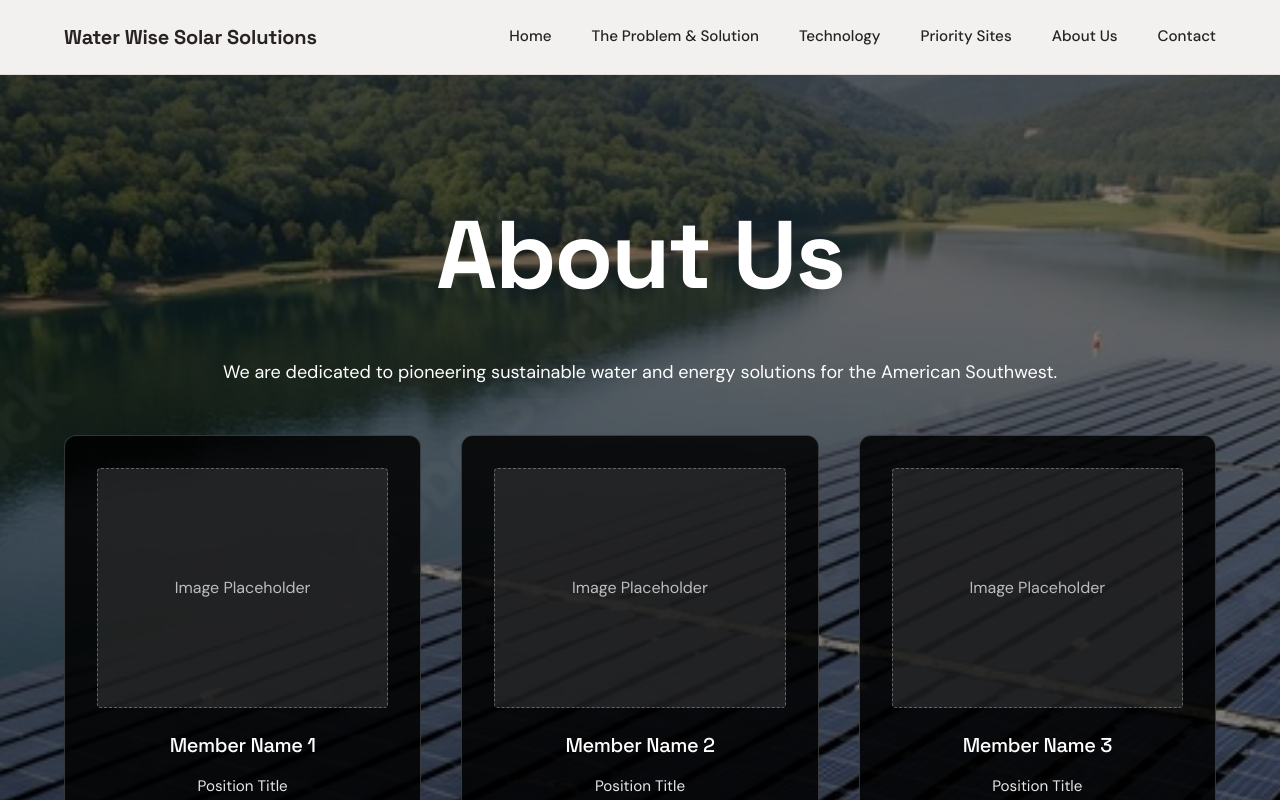
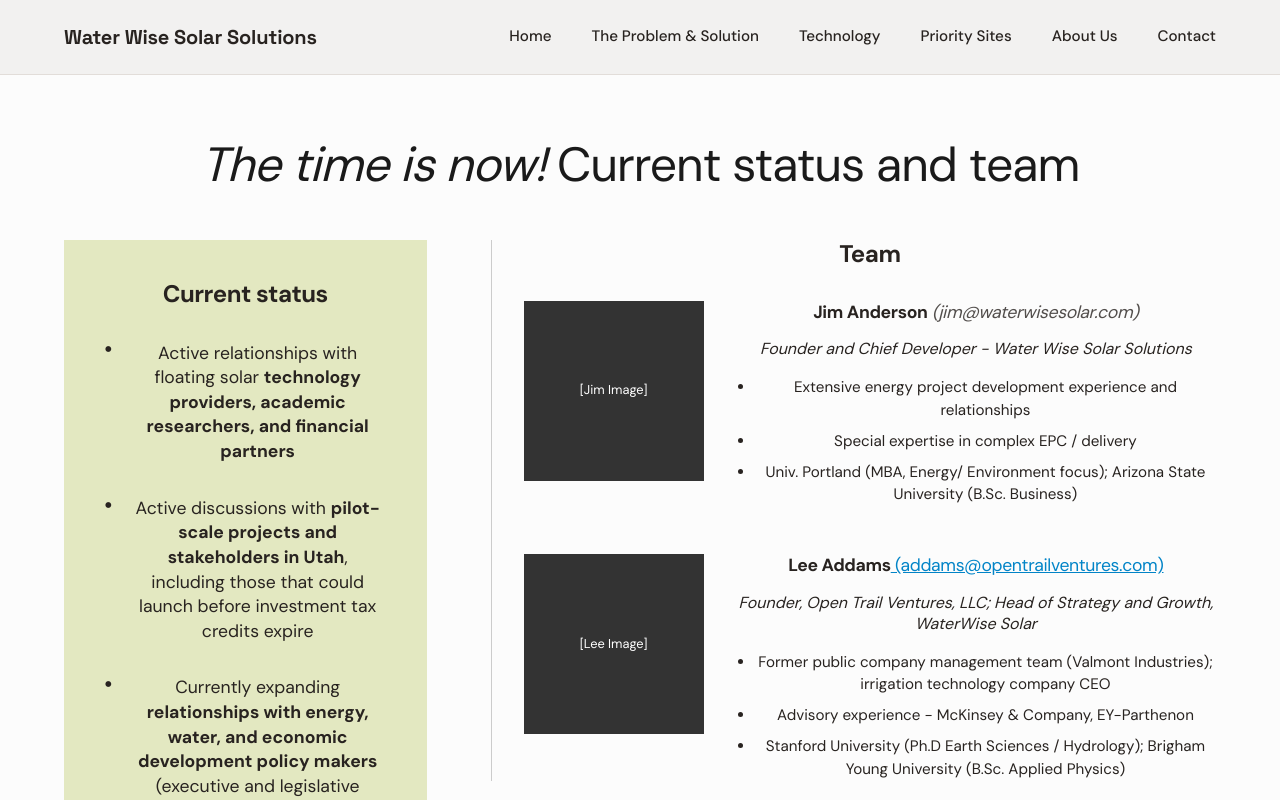
Before and after one commit to davibus/waterwisesolar, a Next.js app: page /about in a window 1280 px wide. Shown: the top 800 px of the page. Built offline with nearby package versions, Linux system fonts and the light colour scheme.

Commit message:
feat: rebuild about page layout to match screenshot

```diff
--- a/src/app/about/page.tsx
+++ b/src/app/about/page.tsx
@@ -1,68 +1,127 @@
 import Link from 'next/link';
-import Image from 'next/image';
 
 export default function AboutPage() {
     return (
-        <div>
-            {/* About Us Section - Styled like Political Section */}
-            <section className="section section-light section-with-video" style={{
-                backgroundImage: 'url(/images/AdobeStock_1500691155_Preview.jpeg)',
-                backgroundSize: 'cover',
-                backgroundPosition: 'center',
-                backgroundRepeat: 'no-repeat',
-                position: 'relative',
-                minHeight: '80vh',
-                display: 'flex',
-                alignItems: 'center',
-                paddingTop: '8rem', // Account for fixed header
-                paddingBottom: '8rem'
+        <div className="section section-light" style={{ minHeight: '100vh', padding: '4rem 0' }}>
+            <div className="container">
+                {/* Main Page Title */}
+                <h1 style={{
+                    fontSize: 'clamp(2rem, 4vw, 3rem)',
+                    marginBottom: '3rem',
+                    fontFamily: 'DM Sans, sans-serif',
+                    fontWeight: 'normal',
+                    fontStyle: 'italic',
+                    color: '#1a1a1a'
                 }}>
-                {/* Dark Overlay */}
+                    The time is now! <span style={{ fontStyle: 'normal' }}>Current status and team</span>
+                </h1>
+
+                <div style={{ display: 'grid', gridTemplateColumns: '1fr 2fr', gap: '4rem', alignItems: 'start' }}>
+
+                    {/* Left Column: Current Status */}
                     <div style={{
-                    position: 'absolute',
-                    top: 0,
-                    left: 0,
-                    right: 0,
-                    bottom: 0,
-                    backgroundColor: 'rgba(0, 0, 0, 0.5)',
-                    zIndex: 0
-                }}></div>
+                        backgroundColor: '#e3e8c1', // Approximate light green from screenshot
+                        padding: '2.5rem',
+                        borderRadius: '0',
+                        height: '100%'
+                    }}>
+                        <h2 style={{ fontSize: '1.5rem', marginBottom: '2rem', fontWeight: '700', fontFamily: 'DM Sans, sans-serif' }}>Current status</h2>
 
-                <div className="container" style={{ position: 'relative', zIndex: 1 }}>
-                    <h1 style={{ textAlign: 'center', marginBottom: 'clamp(2rem, 4vw, 3rem)', color: 'white' }}>About Us</h1>
-                    <p className="overview-intro" style={{ textAlign: 'center', maxWidth: '900px', margin: '0 auto 3rem', color: 'white' }}>
-                        We are dedicated to pioneering sustainable water and energy solutions for the American Southwest.
-                    </p>
+                        <ul style={{ listStyle: 'none', padding: 0, margin: 0 }}>
+                            <li style={{ marginBottom: '2rem', display: 'flex', gap: '1rem', alignItems: 'flex-start' }}>
+                                <span style={{ fontSize: '1.5rem', lineHeight: '1', marginTop: '-0.2rem' }}>•</span>
+                                <span style={{ fontSize: '1.1rem', lineHeight: '1.4' }}>
+                                    Active relationships with floating solar <strong>technology providers, academic researchers, and financial partners</strong>
+                                </span>
+                            </li>
+                            <li style={{ marginBottom: '2rem', display: 'flex', gap: '1rem', alignItems: 'flex-start' }}>
+                                <span style={{ fontSize: '1.5rem', lineHeight: '1', marginTop: '-0.2rem' }}>•</span>
+                                <span style={{ fontSize: '1.1rem', lineHeight: '1.4' }}>
+                                    Active discussions with <strong>pilot-scale projects and stakeholders in Utah</strong>, including those that could launch before investment tax credits expire
+                                </span>
+                            </li>
+                            <li style={{ marginBottom: '1rem', display: 'flex', gap: '1rem', alignItems: 'flex-start' }}>
+                                <span style={{ fontSize: '1.5rem', lineHeight: '1', marginTop: '-0.2rem' }}>•</span>
+                                <span style={{ fontSize: '1.1rem', lineHeight: '1.4' }}>
+                                    Currently expanding <strong>relationships with energy, water, and economic development policy makers</strong> (executive and legislative branches)
+                                </span>
+                            </li>
+                        </ul>
+                    </div>
 
-                    <div className="values-grid">
-                        {/* Team Member / Content Placeholders */}
-                        {[1, 2, 3, 4, 5, 6].map((item) => (
-                            <div key={item} className="value-card">
+                    {/* Right Column: Team */}
+                    <div style={{ paddingLeft: '2rem', borderLeft: '1px solid #ccc' }}>
+                        <h2 style={{ fontSize: '1.5rem', marginBottom: '2rem', fontWeight: '700', fontFamily: 'DM Sans, sans-serif' }}>Team</h2>
+
+                        {/* Team Member 1: Jim */}
+                        <div style={{ display: 'flex', gap: '2rem', marginBottom: '3rem' }}>
                             {/* Image Placeholder */}
                             <div style={{
-                                    width: '100%',
-                                    height: '240px',
-                                    backgroundColor: 'rgba(255,255,255,0.1)',
-                                    marginBottom: '1.5rem',
-                                    borderRadius: '4px',
+                                width: '180px',
+                                height: '180px',
+                                backgroundColor: '#333',
+                                flexShrink: 0,
                                 display: 'flex',
                                 alignItems: 'center',
                                 justifyContent: 'center',
-                                    border: '1px dashed rgba(255,255,255,0.3)'
+                                color: 'white',
+                                fontSize: '0.8rem'
                             }}>
-                                    <span style={{ color: 'rgba(255,255,255,0.7)' }}>Image Placeholder</span>
+                                [Jim Image]
                             </div>
 
-                                <h3>Member Name {item}</h3>
-                                <p>Position Title</p>
-                                <p style={{ fontSize: '0.9rem', marginTop: '0.5rem', opacity: 0.8 }}>
-                                    Brief bio or description of role. Specialized expertise in renewable energy and water conservation.
+                            <div>
+                                <h3 style={{ fontSize: '1.1rem', marginBottom: '0.5rem', fontWeight: 'normal', fontFamily: 'DM Sans, sans-serif' }}>
+                                    <strong>Jim Anderson</strong>
+                                    <a href="mailto:jim@waterwisesolar.com" style={{ color: 'inherit', textDecoration: 'none', fontStyle: 'italic', opacity: 0.8 }}> (jim@waterwisesolar.com)</a>
+                                </h3>
+                                <p style={{ fontStyle: 'italic', marginBottom: '1rem', fontSize: '1rem' }}>
+                                    Founder and Chief Developer - Water Wise Solar Solutions
                                 </p>
-                            </div>
-                        ))}
+                                <ul style={{ listStyle: 'disc', paddingLeft: '1.2rem', margin: 0, fontSize: '0.95rem', lineHeight: '1.5' }}>
+                                    <li style={{ marginBottom: '0.5rem' }}>Extensive energy project development experience and relationships</li>
+                                    <li style={{ marginBottom: '0.5rem' }}>Special expertise in complex EPC / delivery</li>
+                                    <li>Univ. Portland (MBA, Energy/ Environment focus); Arizona State University (B.Sc. Business)</li>
+                                </ul>
                             </div>
                         </div>
-            </section>
+
+                        {/* Team Member 2: Lee */}
+                        <div style={{ display: 'flex', gap: '2rem' }}>
+                            {/* Image Placeholder */}
+                            <div style={{
+                                width: '180px',
+                                height: '180px',
+                                backgroundColor: '#333',
+                                flexShrink: 0,
+                                display: 'flex',
+                                alignItems: 'center',
+                                justifyContent: 'center',
+                                color: 'white',
+                                fontSize: '0.8rem'
+                            }}>
+                                [Lee Image]
+                            </div>
+
+                            <div>
+                                <h3 style={{ fontSize: '1.1rem', marginBottom: '0.5rem', fontWeight: 'normal', fontFamily: 'DM Sans, sans-serif' }}>
+                                    <strong>Lee Addams</strong>
+                                    <a href="mailto:addams@opentrailventures.com" style={{ color: '#0284c7', textDecoration: 'underline' }}> (addams@opentrailventures.com)</a>
+                                </h3>
+                                <p style={{ fontStyle: 'italic', marginBottom: '1rem', fontSize: '1rem' }}>
+                                    Founder, Open Trail Ventures, LLC; Head of Strategy and Growth, WaterWise Solar
+                                </p>
+                                <ul style={{ listStyle: 'disc', paddingLeft: '1.2rem', margin: 0, fontSize: '0.95rem', lineHeight: '1.5' }}>
+                                    <li style={{ marginBottom: '0.5rem' }}>Former public company management team (Valmont Industries); irrigation technology company CEO</li>
+                                    <li style={{ marginBottom: '0.5rem' }}>Advisory experience - McKinsey & Company, EY-Parthenon</li>
+                                    <li>Stanford University (Ph.D Earth Sciences / Hydrology); Brigham Young University (B.Sc. Applied Physics)</li>
+                                </ul>
+                            </div>
+                        </div>
+
+                    </div>
+                </div>
+            </div>
         </div>
     );
 }
```
Lines whose indentation alone changed are shown as unchanged.
